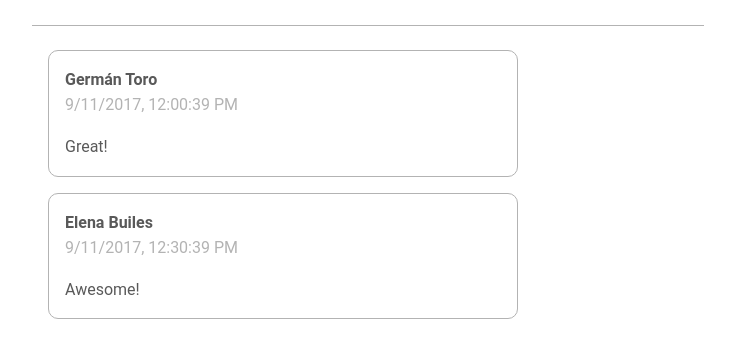
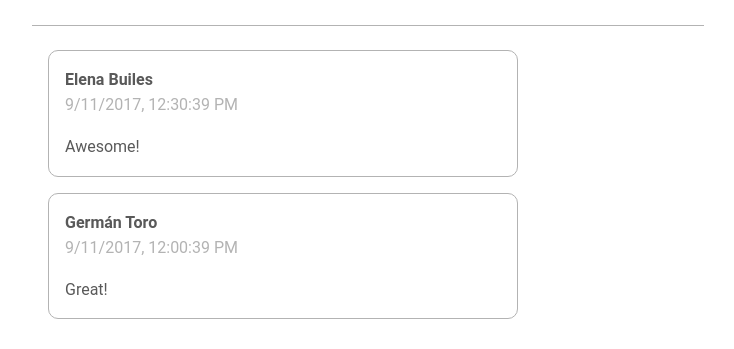
Before and after one commit to SamuelSlavik/whys-react, a React (Create React App) app: page / in a window 1280 px wide. Shown: the part 259-608 px from the top of the page, without its empty margins (272-1006 px from the left). Built offline with nearby package versions, Linux system fonts and the light colour scheme.

Commit message:
Add sorting of comments

```diff
--- a/src/App.tsx
+++ b/src/App.tsx
@@ -114,8 +114,11 @@ function App(): JSX.Element {
             text={article?.text}
           />
         </Loader>
+        {/* Sorting the comments directly in JSX. For bigger project, definitely suggesting creating own function for it */}
         <Loader loading={loading.comments}>
-          {comments.map(({id, author, date, text}) => (
+          {comments
+            .sort((a, b) => new Date(b.date).getTime() - new Date(a.date).getTime())
+            .map(({ id, author, date, text }) => (
               <Comment
                 key={id}
                 author={author}
```
Lines whose indentation alone changed are shown as unchanged.
